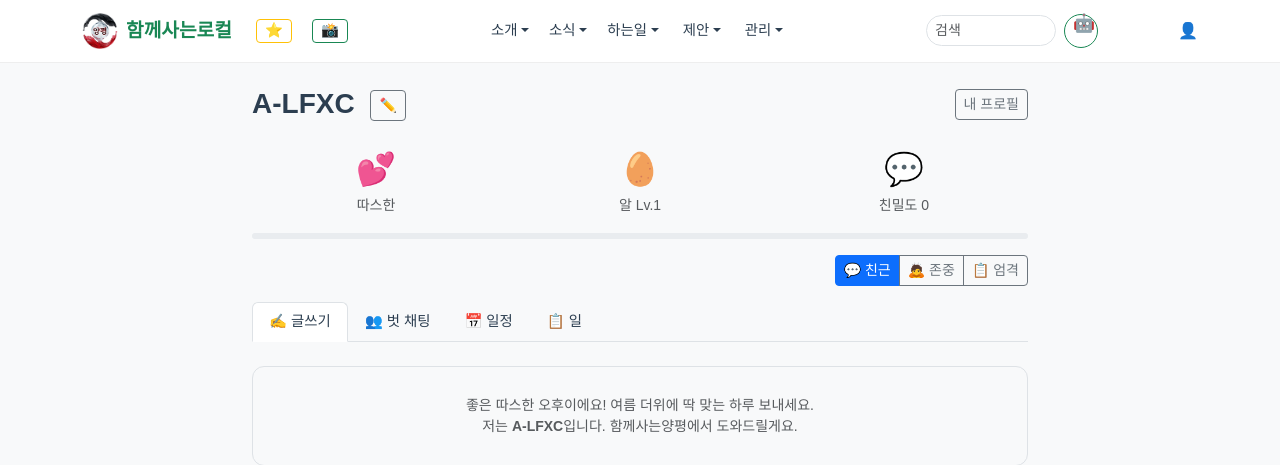
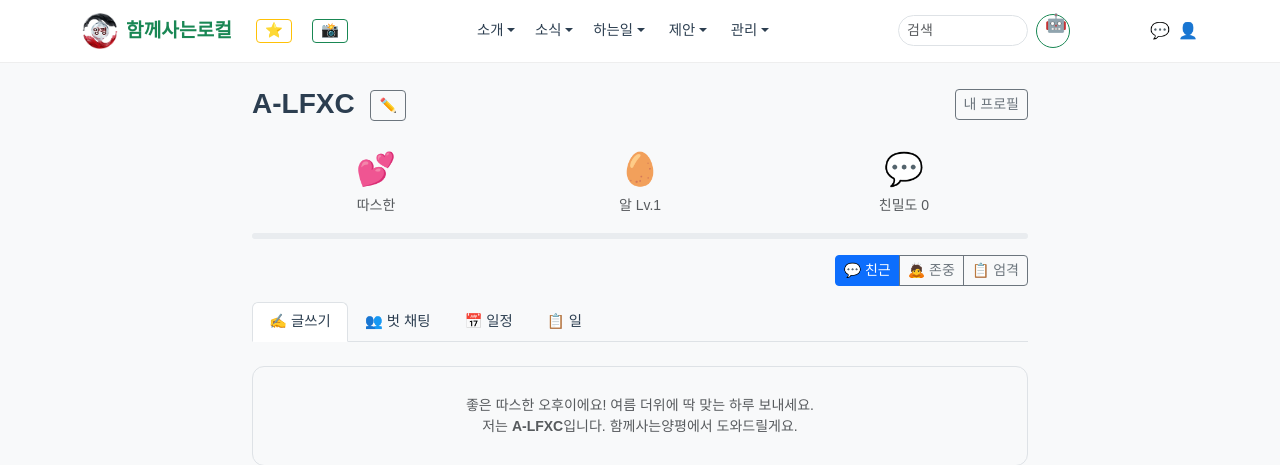
Before and after one commit to laondol/unocum, a Flask app: page /user/my in a window 1280 px wide. Shown: the top 465 px of the page. Run offline with Flask 3, Linux system fonts and the light colour scheme; the visitor is signed in with stand-in values (Sample User, id 1); data comes from the database, SQL or seed files in the repository; data that the repository does not hold is empty; parts of the project's set-up code (start-up, migrations or seed data) failed here and were passed over; some libraries are stand-ins or nearby versions; some web fonts are replaced.

Commit message:
네비바: 쪽지 아이콘 복원

```diff
--- a/templates/layout.html
+++ b/templates/layout.html
@@ -150,6 +150,10 @@
             {% endfor %}
             <a href="/village" class="text-decoration-none ms-2" title="{{ tooltip_text }}" style="font-size:1.2rem;">🏘️</a>
             {% endif %}
+            <a href="/message/inbox" class="text-decoration-none ms-2 position-relative" title="쪽지">
+                💬
+                <span id="msgBadge" class="position-absolute top-0 start-100 translate-middle badge rounded-pill bg-danger" style="display:none;font-size:0.6rem;">0</span>
+            </a>
             <a href="/user/{{ session.get('user_id') }}" class="text-decoration-none ms-2" title="회원정보">👤</a>
             {% else %}
             <a href="/login" class="text-decoration-none text-muted ms-2" title="회원정보">👤</a>
```
